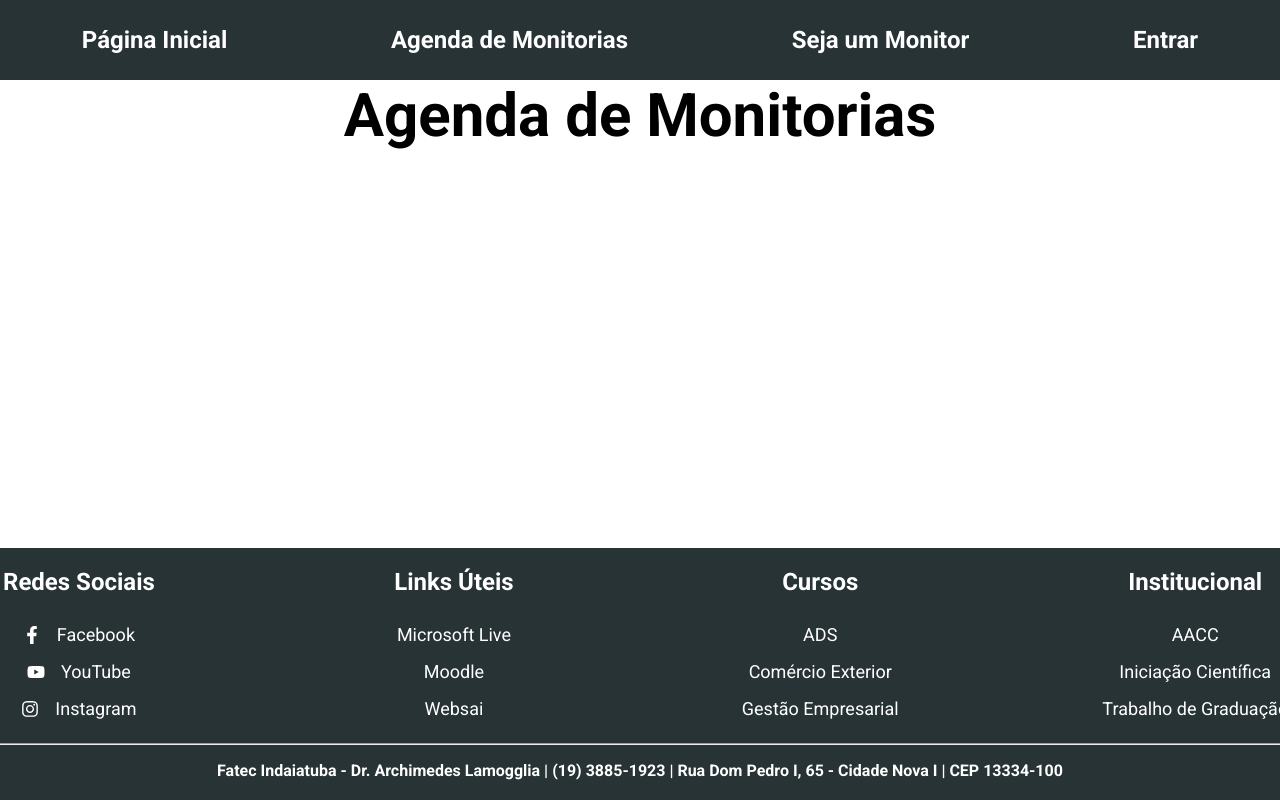
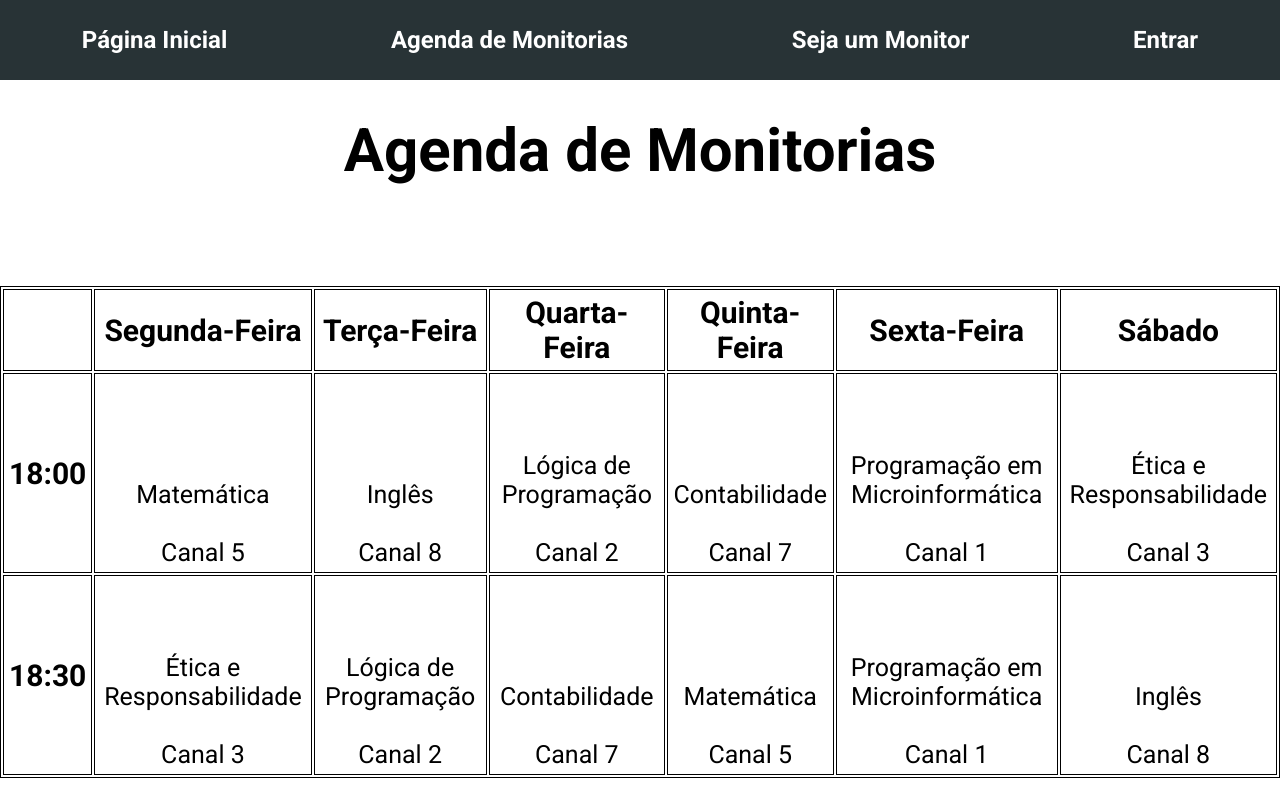
Before and after one commit to cleysondiego/sgm-frontend, a React (Create React App) app: page /schedule in a window 1280 px wide. Shown: the top 800 px of the page. Built offline with nearby package versions, Linux system fonts and the light colour scheme.

Commit message:
chore: updating MonitoringSchedule page

```diff
--- a/src/pages/MonitoringSchedule/index.tsx
+++ b/src/pages/MonitoringSchedule/index.tsx
@@ -12,6 +12,95 @@ const Schedule: React.FC = () => {
       <Body>
         <Content>
           <h1>Agenda de Monitorias</h1>
+          <table>
+            <tr>
+              <th />
+              <th>Segunda-Feira</th>
+              <th>Terça-Feira</th>
+              <th>Quarta-Feira</th>
+              <th>Quinta-Feira</th>
+              <th>Sexta-Feira</th>
+              <th>Sábado</th>
+            </tr>
+            <tr>
+              <td>18:00</td>
+              <td>
+                Matemática
+                <br />
+                <br />
+                Canal 5
+              </td>
+              <td>
+                Inglês
+                <br />
+                <br />
+                Canal 8
+              </td>
+              <td>
+                Lógica de Programação
+                <br />
+                <br />
+                Canal 2
+              </td>
+              <td>
+                Contabilidade
+                <br />
+                <br />
+                Canal 7
+              </td>
+              <td>
+                Programação em Microinformática
+                <br />
+                <br />
+                Canal 1
+              </td>
+              <td>
+                Ética e Responsabilidade
+                <br />
+                <br />
+                Canal 3
+              </td>
+            </tr>
+            <tr>
+              <td>18:30</td>
+              <td>
+                Ética e Responsabilidade
+                <br />
+                <br />
+                Canal 3
+              </td>
+              <td>
+                Lógica de Programação
+                <br />
+                <br />
+                Canal 2
+              </td>
+              <td>
+                Contabilidade
+                <br />
+                <br />
+                Canal 7
+              </td>
+              <td>
+                Matemática
+                <br />
+                <br />
+                Canal 5
+              </td>
+              <td>
+                Programação em Microinformática
+                <br />
+                <br />
+                Canal 1
+              </td>
+              <td>
+                Inglês
+                <br />
+                <br />
+                Canal 8
+              </td>
+            </tr>
+          </table>
         </Content>
       </Body>
       <Footer />
--- a/src/pages/MonitoringSchedule/styles.ts
+++ b/src/pages/MonitoringSchedule/styles.ts
@@ -3,11 +3,6 @@ import styled from 'styled-components';
 export const Container = styled.div`
   position: relative;
   min-height: 100vh;
-`;
-
-export const Title = styled.h1`
-  font-size: 48px;
-  color: #3a3a3a;
 `;
 
 export const Body = styled.div`
@@ -20,7 +15,7 @@ export const Body = styled.div`
 
 export const Content = styled.div`
   display: flex;
-  flex-direction: row;
+  flex-direction: column;
   width: 1500px;
   text-align: center;
   justify-content: space-around;
@@ -32,31 +27,41 @@ export const Content = styled.div`
   }
 
   h1 {
+    margin-top: 35px;
     font-size: 60px;
   }
 
-  p {
-    max-width: 500px;
-    font-size: 30px;
-    text-align: justify;
+  table {
+    margin: auto;
+    margin-top: 100px;
+    margin-bottom: 100px;
   }
 
-  a {
-    display: flex;
-    justify-content: center;
-    align-items: center;
-    background-color: #283336;
-    color: #fff;
-    border-radius: 16px;
-    font-size: 40px;
-    height: 80px;
-    text-align: center;
-    text-decoration: none;
+  table,
+  th,
+  td {
+    border: 1px solid black;
   }
 
-  img {
-    margin-top: 10px;
-    margin-bottom: 10px;
+  th,
+  td {
+    padding: 5px;
+  }
+
+  th {
+    font-size: 30px;
+  }
+
+  td {
+    font-size: 25px;
+    height: 200px;
+    vertical-align: bottom;
+
+    &:first-child {
+      font-size: 30px;
+      font-weight: bold;
+      vertical-align: middle;
+    }
   }
 
   @media screen and (max-width: 844px) {
```
Also changed, not shown: src/routes/Route.tsx (+11 -11 lines).
